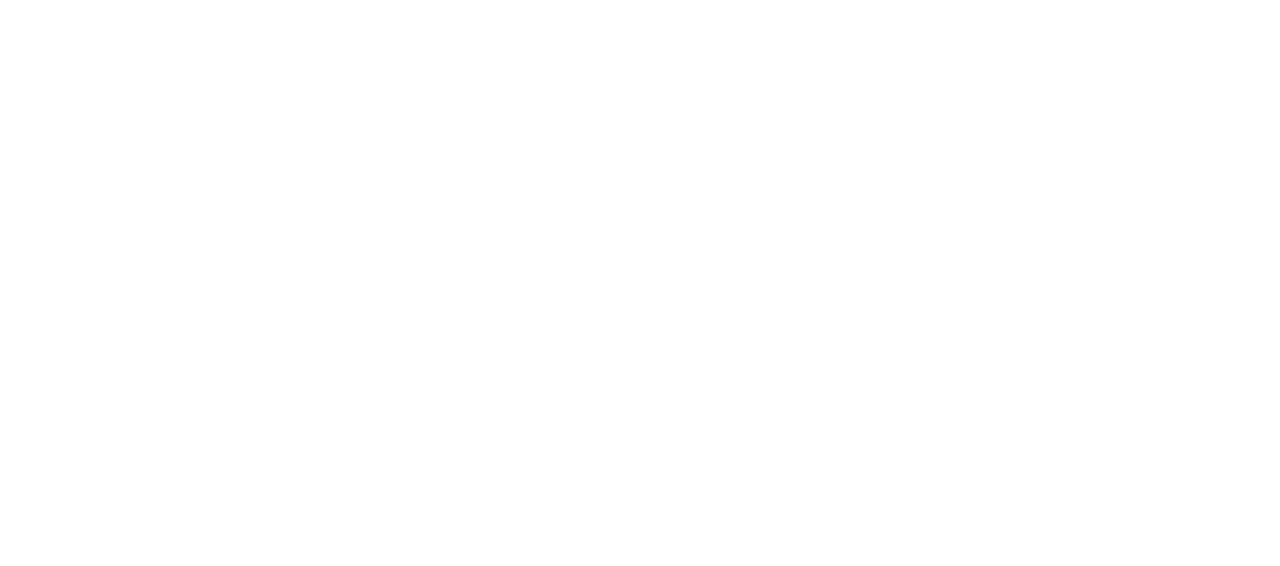
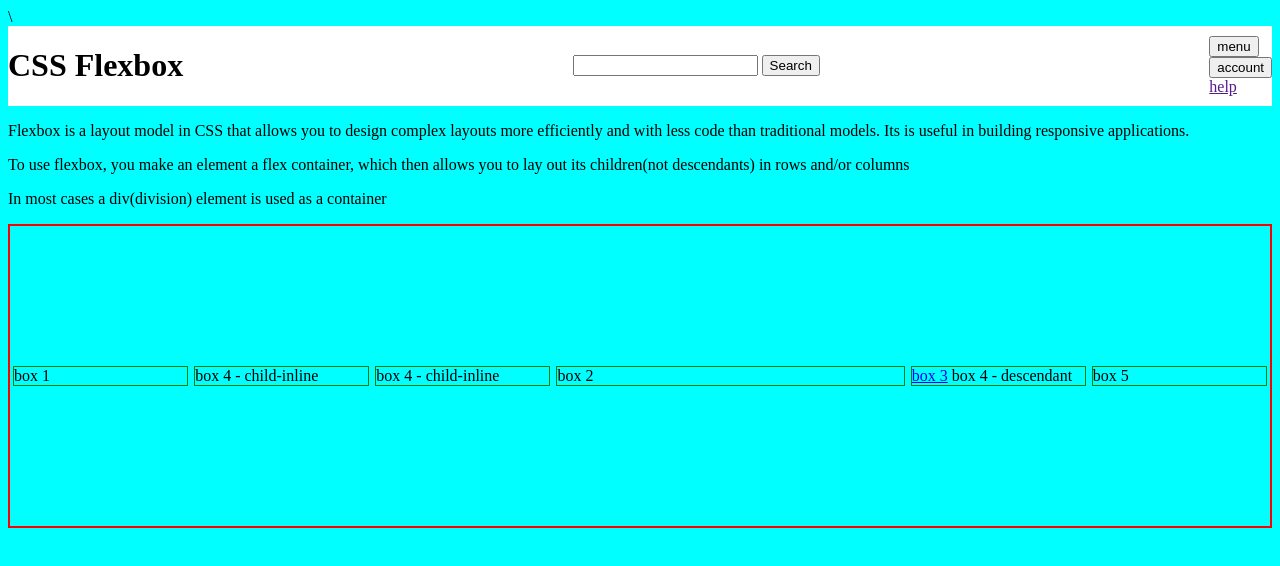
Before and after one commit to kipchirchiralb/cohort-1-2024, a plain HTML site: page Cohort 1 - 2024 Web/css/flex.html in a window 1280 px wide. Drawn offline with Linux system fonts and the light colour scheme.

Commit message:
flex css

```diff
--- a/Cohort 1 - 2024 Web/css/flex.css
+++ b/Cohort 1 - 2024 Web/css/flex.css
@@ -0,0 +1,33 @@
+body {
+  background-color: aqua;
+}
+
+#main-box {
+  height: 300px;
+  border: 2px solid red;
+  display: flex;
+  justify-content: end;
+  align-items: center;
+}
+/* Combining Selectors in CSS - - child selector,sibling selector,adjacent sibling selector,   */
+
+#main-box > * {
+  border: 1px solid green;
+  margin: 3px;
+  flex: 1; /*flex basis, flex grow , flex shrink*/
+}
+#box2 {
+  flex: 2;
+}
+
+header {
+  background-color: white;
+  display: flex;
+  justify-content: space-between; /*main axis*/
+  align-items: center;
+  flex-direction: row;
+}
+
+#action-elements * {
+  display: block;
+}
--- a/Cohort 1 - 2024 Web/css/flex.html
+++ b/Cohort 1 - 2024 Web/css/flex.html
@@ -0,0 +1,46 @@
+<!DOCTYPE html>
+<html lang="en">
+  <head>
+    <meta charset="UTF-8" />
+    <meta name="viewport" content="width=device-width, initial-scale=1.0" />
+    <title>CSS Flexbox</title>
+    \
+    <link rel="stylesheet" href="flex.css" />
+  </head>
+  <body>
+    <header>
+      <h1>CSS Flexbox</h1>
+      <form action="">
+        <input type="text" name="search" id="search" />
+        <input type="submit" value="Search" />
+      </form>
+      <div id="action-elements">
+        <button>menu</button>
+        <button>account</button>
+        <a href="">help</a>
+      </div>
+    </header>
+    <p>
+      Flexbox is a layout model in CSS that allows you to design complex layouts
+      more efficiently and with less code than traditional models. Its is useful
+      in building responsive applications.
+    </p>
+    <p>
+      To use flexbox, you make an element a flex container, which then allows
+      you to lay out its children(not descendants) in rows and/or columns
+    </p>
+    <p>In most cases a div(division) element is used as a container</p>
+
+    <div id="main-box">
+      <p>box 1</p>
+      <span>box 4 - child-inline</span>
+      <span>box 4 - child-inline</span>
+      <p id="box2">box 2</p>
+      <p>
+        <a href="#">box 3</a>
+        <span>box 4 - descendant</span>
+      </p>
+      <p>box 5</p>
+    </div>
+  </body>
+</html>
--- a/Cohort 1 - 2024 Web/css/position.css
+++ b/Cohort 1 - 2024 Web/css/position.css
@@ -5,8 +5,8 @@ body {
 h1 {
   position: relative;
   /* top,bottom,left and right */
-  right: 10px;
-  top: 30px;
+  left: 100px;
+  bottom: 40px;
 }
 
 #card {
@@ -15,13 +15,15 @@ h1 {
   margin: 40px;
   height: 300px;
   width: 500px;
+  color: white;
   position: relative;
-  color: white;
+  background-image: url("11-dogs-like-german-shepherd.png");
+  background-size: cover;
+  background-repeat: no-repeat;
 }
-
 #expiry {
   position: absolute;
-  right: 20px;
+  right: 200px;
   bottom: 50px;
 }
 h2 {
@@ -34,6 +36,12 @@ h2 {
   top: 130px;
   left: 190px;
 }
+#mpesalogo {
+  height: 50px;
+  position: absolute;
+  bottom: 50px;
+  left: 50px;
+}
 
 #chat {
   position: fixed;
@@ -42,14 +50,13 @@ h2 {
 }
 #stickybtn {
   position: sticky;
-  top: 70px;
+  top: 10px;
 }
 #dummy {
   height: 3000px;
 }
-#mpesalogo {
-  height: 50px;
-  position: absolute;
-  bottom: 50px;
-  left: 50px;
-}
+
+/* list atleast ten commonly used CLI commands and what they do. */
+
+/* directory/folder */
+/* cd, mkdir, rm, rmdir, touch,   */
```
Also changed, not shown: Cohort 1 - 2024 Web/css/animations.html (+28 -0 lines), Cohort 1 - 2024 Web/css/position.html (+4 -1 lines), Cohort 1 - 2024 Web/css/typo.html (added, +40 -0 lines), Cohort 1 - 2024 Web/css/11-dogs-like-german-shepherd.png (added).
